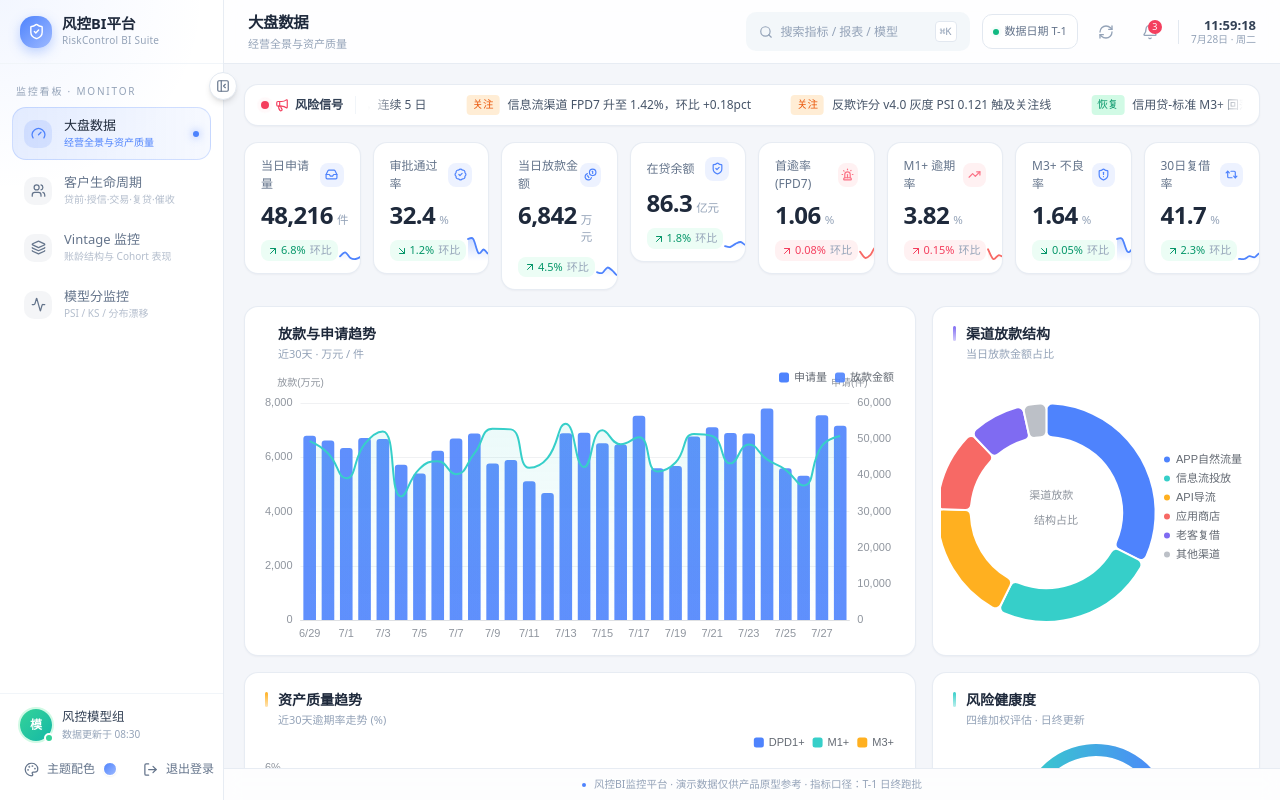
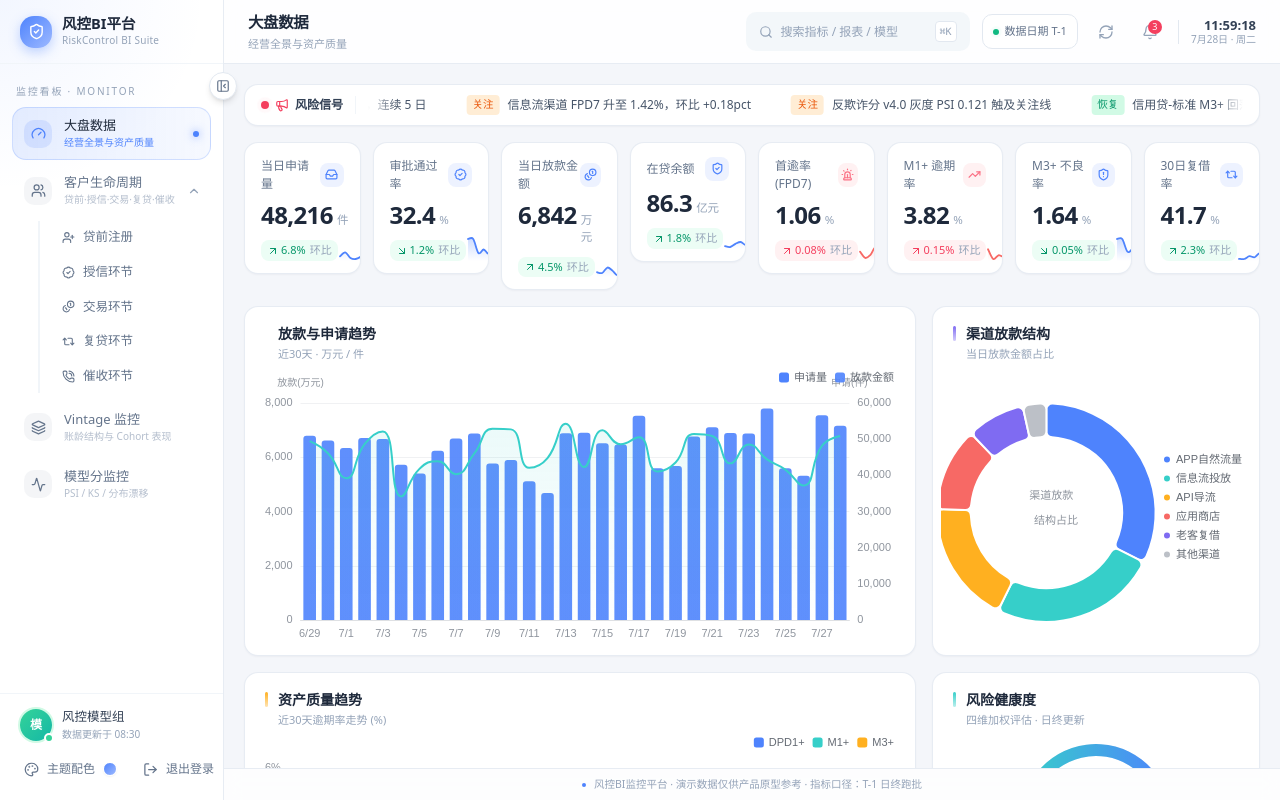
Before and after one commit to mexin56/risk-bi-platform, a React (Vite) app: page / in a window 1280 px wide. Built offline with nearby package versions, Linux system fonts and the light colour scheme.

Commit message:
五环节移至侧边栏二级菜单

```diff
--- a/src/App.tsx
+++ b/src/App.tsx
@@ -3,6 +3,7 @@ import { AnimatePresence, motion } from 'framer-motion';
 import {
   Activity,
   Bell,
+  ChevronDown,
   Gauge,
   Layers,
   LogOut,
@@ -14,7 +15,7 @@ import {
   Users,
 } from 'lucide-react';
 import Overview from '@/pages/Overview';
-import Lifecycle from '@/pages/Lifecycle';
+import Lifecycle, { STAGES, type StageKey } from '@/pages/Lifecycle';
 import Vintage from '@/pages/Vintage';
 import ModelScore from '@/pages/ModelScore';
 import ThemeSettings from '@/components/ThemeSettings';
@@ -55,7 +56,27 @@ export default function App() {
   const [themeKey, setThemeKey] = useState(getTheme().key);
   const [logoutOpen, setLogoutOpen] = useState(false);
   const [loggedOut, setLoggedOut] = useState(false);
+  const [stage, setStage] = useState<StageKey>('pre');
+  const [lifeOpen, setLifeOpen] = useState(true);
   const active = NAV.find((n) => n.key === page)!;
+
+  const handleNavClick = (key: PageKey) => {
+    if (key === 'lifecycle') {
+      if (page === 'lifecycle' && !collapsed) {
+        setLifeOpen((v) => !v); // 已在本页：点击父级折叠/展开
+      } else {
+        setPage('lifecycle');
+        setLifeOpen(true);
+      }
+    } else {
+      setPage(key);
+    }
+  };
+
+  const handleStageClick = (s: StageKey) => {
+    setStage(s);
+    setPage('lifecycle');
+  };
 
   const handleLogout = () => {
     setLogoutOpen(false);
@@ -118,14 +139,15 @@ export default function App() {
         )}
         {collapsed && <div className="pt-4" />}
 
-        <nav className={`relative flex-1 space-y-1 ${collapsed ? 'px-2.5' : 'px-3'}`}>
+        <nav className={`relative flex-1 space-y-1 overflow-y-auto custom-scroll ${collapsed ? 'px-2.5' : 'px-3'}`}>
           {NAV.map((n) => {
             const Icon = n.icon;
             const on = page === n.key;
+            const isLife = n.key === 'lifecycle';
             return (
+              <div key={n.key}>
                 <button
-                key={n.key}
-                onClick={() => setPage(n.key)}
+                  onClick={() => handleNavClick(n.key)}
                   title={collapsed ? n.label : undefined}
                   className={`relative w-full flex items-center rounded-xl transition-colors duration-200 ${
                     collapsed ? 'justify-center py-3' : 'gap-3 px-3 py-2.5'
@@ -160,14 +182,70 @@ export default function App() {
                       </div>
                     </div>
                   )}
-                {on && !collapsed && (
+                  {/* 父级右侧：生命周期为展开箭头，其余为激活光点 */}
+                  {on && !collapsed && !isLife && (
                     <motion.div
                       layoutId="nav-dot"
                       className="relative ml-auto w-1.5 h-1.5 rounded-full"
                       style={{ background: 'var(--brand)', boxShadow: '0 0 8px rgba(var(--brand-rgb),0.7)' }}
                     />
                   )}
+                  {isLife && !collapsed && (
+                    <motion.div
+                      animate={{ rotate: lifeOpen ? 180 : 0 }}
+                      transition={{ duration: 0.25 }}
+                      className="relative ml-auto text-slate-400"
+                    >
+                      <ChevronDown size={14} />
+                    </motion.div>
+                  )}
                 </button>
+
+                {/* ============ 二级菜单：生命周期五环节 ============ */}
+                {isLife && !collapsed && (
+                  <AnimatePresence initial={false}>
+                    {lifeOpen && (
+                      <motion.div
+                        initial={{ height: 0, opacity: 0 }}
+                        animate={{ height: 'auto', opacity: 1 }}
+                        exit={{ height: 0, opacity: 0 }}
+                        transition={{ duration: 0.28, ease: [0.22, 1, 0.36, 1] }}
+                        className="overflow-hidden"
+                      >
+                        <div className="ml-[26px] mt-1 mb-1 pl-3 border-l-2 border-slate-100 space-y-0.5">
+                          {STAGES.map((s) => {
+                            const SIcon = s.icon;
+                            const subOn = page === 'lifecycle' && stage === s.key;
+                            return (
+                              <button
+                                key={s.key}
+                                onClick={() => handleStageClick(s.key)}
+                                className={`relative w-full flex items-center gap-2 px-2.5 py-[7px] rounded-lg text-left transition-colors duration-150 ${
+                                  subOn
+                                    ? 'font-medium'
+                                    : 'text-slate-500 hover:text-slate-800 hover:bg-slate-50'
+                                }`}
+                                style={subOn ? { color: 'var(--brand)', background: 'rgba(var(--brand-rgb),0.08)' } : undefined}
+                              >
+                                {subOn && (
+                                  <motion.span
+                                    layoutId="life-sub-marker"
+                                    className="absolute -left-[14px] top-1/2 -translate-y-1/2 w-[3px] h-[16px] rounded-full"
+                                    style={{ background: 'var(--brand)' }}
+                                    transition={{ type: 'spring', stiffness: 480, damping: 36 }}
+                                  />
+                                )}
+                                <SIcon size={13} className="shrink-0" />
+                                <span className="text-[12.5px] whitespace-nowrap">{s.label}</span>
+                              </button>
+                            );
+                          })}
+                        </div>
+                      </motion.div>
+                    )}
+                  </AnimatePresence>
+                )}
+              </div>
             );
           })}
         </nav>
@@ -268,7 +346,7 @@ export default function App() {
               transition={{ duration: 0.28, ease: [0.22, 1, 0.36, 1] }}
             >
               {page === 'overview' && <Overview />}
-              {page === 'lifecycle' && <Lifecycle />}
+              {page === 'lifecycle' && <Lifecycle stage={stage} />}
               {page === 'vintage' && <Vintage />}
               {page === 'model' && <ModelScore />}
             </motion.div>
--- a/src/pages/Lifecycle.tsx
+++ b/src/pages/Lifecycle.tsx
@@ -1,4 +1,3 @@
-import { useState } from 'react';
 import { AnimatePresence, motion } from 'framer-motion';
 import ReactECharts from 'echarts-for-react';
 import {
@@ -41,10 +40,10 @@ import {
   type StageKpi,
 } from '@/data/mockData';
 
-// ==================== 环节配置 ====================
-type StageKey = 'pre' | 'credit' | 'loan' | 'reloan' | 'collect';
+// ==================== 环节配置（侧边栏二级菜单共用） ====================
+export type StageKey = 'pre' | 'credit' | 'loan' | 'reloan' | 'collect';
 
-const STAGES: { key: StageKey; label: string; icon: LucideIcon; hint: string }[] = [
+export const STAGES: { key: StageKey; label: string; icon: LucideIcon; hint: string }[] = [
   { key: 'pre', label: '贷前注册', icon: UserPlus, hint: '注册→实名→资料→授信申请' },
   { key: 'credit', label: '授信环节', icon: BadgeCheck, hint: '机审/终审/额度/时效' },
   { key: 'loan', label: '交易环节', icon: Coins, hint: '支用→放款→期限结构' },
@@ -430,42 +429,13 @@ function StageCollect() {
   );
 }
 
-// ==================== 页面主体 ====================
-export default function Lifecycle() {
-  const [stage, setStage] = useState<StageKey>('pre');
+// ==================== 页面主体（环节由侧边栏二级菜单控制） ====================
+export default function Lifecycle({ stage }: { stage: StageKey }) {
   const active = STAGES.find((s) => s.key === stage)!;
 
   return (
     <div className="space-y-4 max-w-[1440px] mx-auto">
-      {/* 二级导航条 */}
-      <div className="bg-white rounded-xl border border-slate-200/80 p-1.5 shadow-[0_1px_2px_rgba(15,23,42,0.04)] flex gap-1 overflow-x-auto">
-        {STAGES.map((s) => {
-          const Icon = s.icon;
-          const on = stage === s.key;
-          return (
-            <button
-              key={s.key}
-              onClick={() => setStage(s.key)}
-              className={`relative flex-1 min-w-[130px] flex items-center justify-center gap-2 px-4 py-2.5 rounded-lg transition-colors duration-200 ${
-                on ? 'text-white' : 'text-slate-500 hover:text-slate-800 hover:bg-slate-50'
-              }`}
-            >
-              {on && (
-                <motion.span
-                  layoutId="stage-pill"
-                  className="absolute inset-0 rounded-lg shadow-md"
-                  style={{ background: 'linear-gradient(135deg, var(--brand), var(--brand-300))' }}
-                  transition={{ type: 'spring', stiffness: 400, damping: 32 }}
-                />
-              )}
-              <Icon size={15} className="relative" />
-              <span className="relative text-[13px] font-medium whitespace-nowrap">{s.label}</span>
-            </button>
-          );
-        })}
-      </div>
-
-      {/* 当前环节提示 */}
+      {/* 面包屑 + 当前环节提示 */}
       <AnimatePresence mode="wait">
         <motion.div
           key={stage}
@@ -473,12 +443,14 @@ export default function Lifecycle() {
           animate={{ opacity: 1 }}
           exit={{ opacity: 0 }}
           transition={{ duration: 0.15 }}
-          className="flex items-center gap-2 text-[12px] text-slate-400 px-1"
+          className="flex items-center gap-2 text-[12px] px-1"
         >
+          <span className="text-slate-400">客户生命周期</span>
+          <span className="text-slate-300">/</span>
           <active.icon size={13} style={{ color: 'var(--brand)' }} />
-          <span className="font-medium text-slate-600">{active.label}</span>
-          <span>·</span>
-          <span>{active.hint}</span>
+          <span className="font-medium text-slate-700">{active.label}</span>
+          <span className="text-slate-300">·</span>
+          <span className="text-slate-400">{active.hint}</span>
         </motion.div>
       </AnimatePresence>
 
```
Lines whose indentation alone changed are shown as unchanged.
